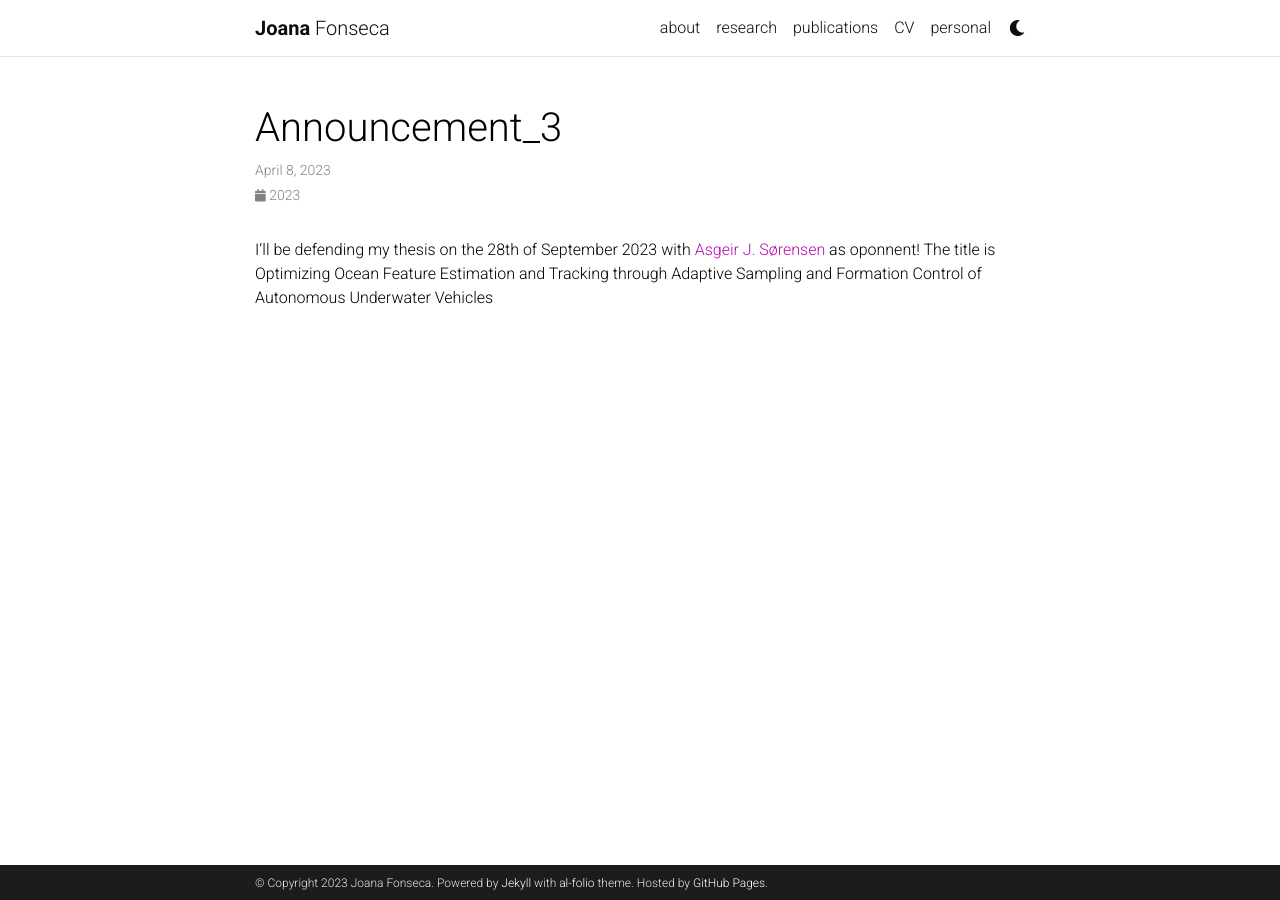
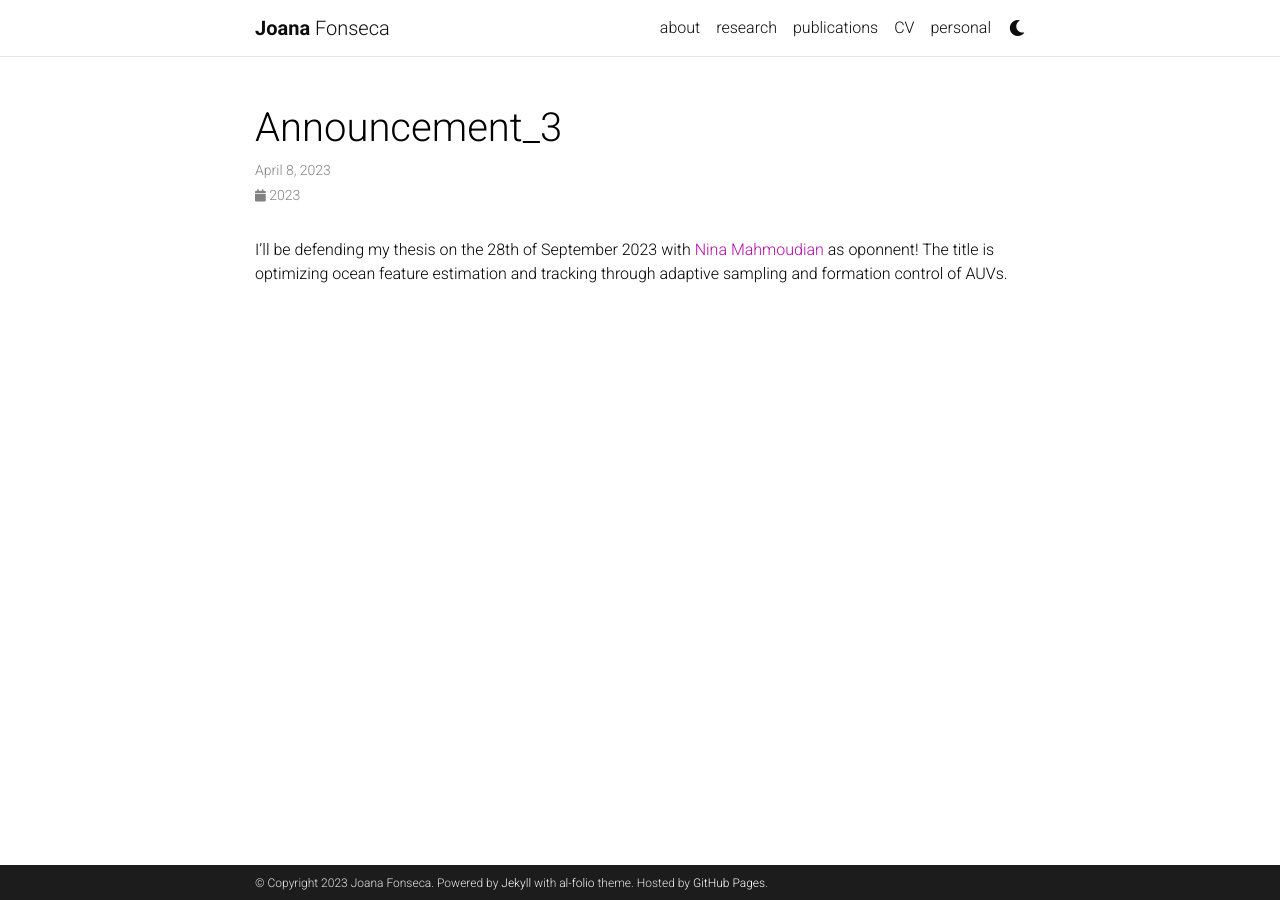
Before and after one commit to JoanaFonsec/JoanaFonsec.github.io, a Jekyll site: the page built from _news/announcement_3.md, in a window 1280 px wide. Built offline with Jekyll 4.4.1, drawn with Linux system fonts in a browser that asks for light colours; comment, search, counter and statistics services are not loaded; a style sheet for code colours, icons or effects is not loaded.

Commit message:
fix: prof name and website

```diff
--- a/_news/announcement_3.md
+++ b/_news/announcement_3.md
@@ -4,5 +4,5 @@
 inline: true
 ---
 
-I'll be defending my thesis on the 28th of September 2023 with <a href="https://www.ntnu.edu/employees/asgeir.sorensen" target="_blank">Asgeir J. Sørensen</a> as oponnent!
-The title is Optimizing Ocean Feature Estimation and Tracking through Adaptive Sampling and Formation Control of Autonomous Underwater Vehicles
+I'll be defending my thesis on the 28th of September 2023 with <a href="https://engineering.purdue.edu/ME/People/ptProfile?resource_id=211078" target="_blank">Nina Mahmoudian</a> as oponnent!
+The title is optimizing ocean feature estimation and tracking through adaptive sampling and formation control of AUVs.
```
